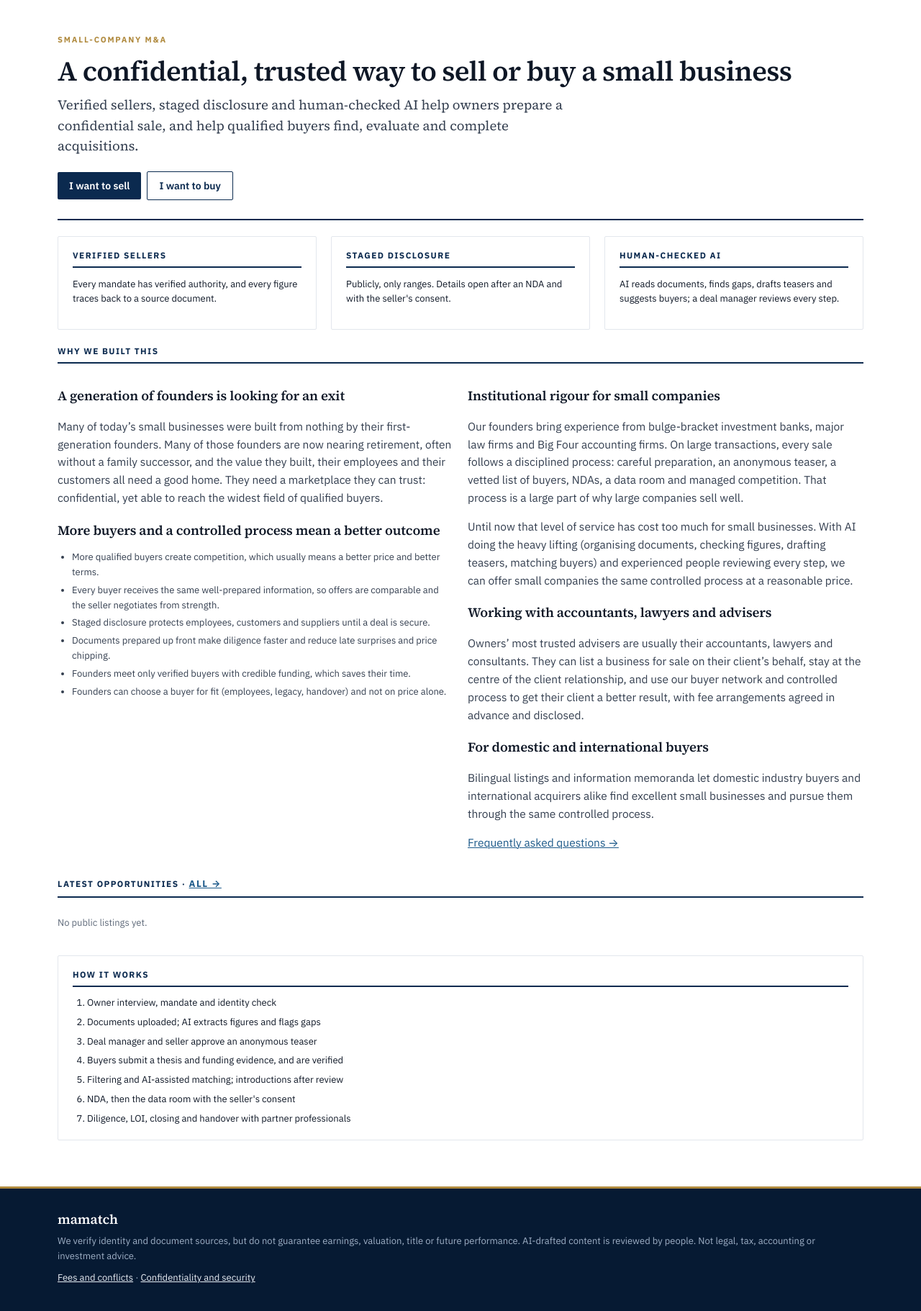
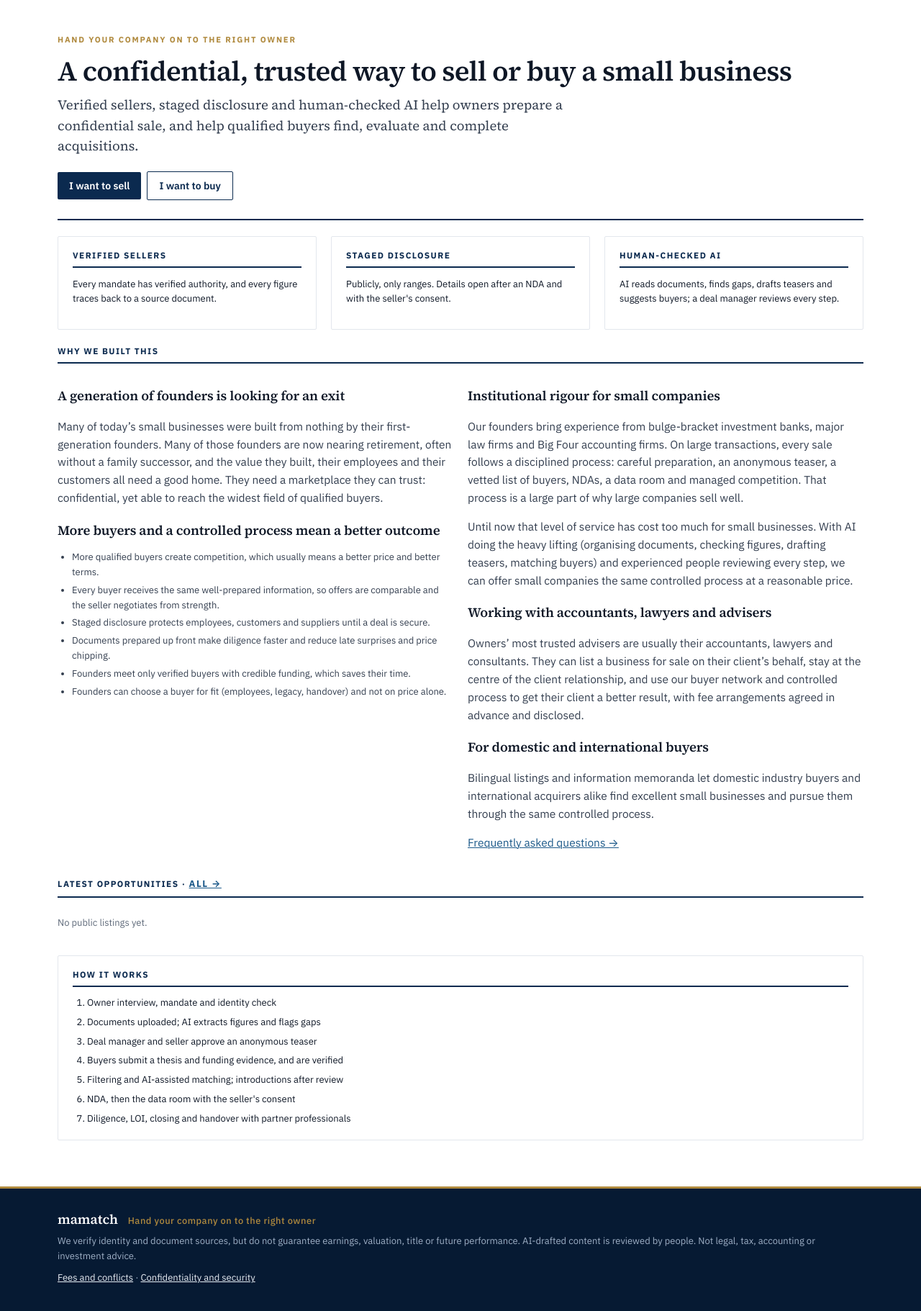
Before and after one commit to joechangaloha-sys/china-ma-match, a FastAPI app: page /en/ in a window 1280 px wide. Shown: the part 127-1948 px from the top of the page at 72% size. Run offline with FastAPI, Linux system fonts and the light colour scheme.

Commit message:
Tagline: 把企业交棒给对的人 / Hand your company on to the right owner
Shown above the homepage headline and in the footer; the brand stays mamatch for now.

Co-Authored-By: Claude Opus 5.5 <noreply@anthropic.com>

```diff
--- a/src/mamatch/web/static/style.css
+++ b/src/mamatch/web/static/style.css
@@ -164,3 +164,4 @@ footer.foot a { color: var(--on-dark); }
 .faq summary { font: 600 1.05rem/1.4 var(--serif); color: var(--ink); cursor: pointer; }
 .faq details p { margin: 8px 0 0; color: var(--ink-2); max-width: 46rem; }
 .faq h2 { margin-top: 18px; }
+.tagline { font: 500 .8rem/1.4 var(--font); color: var(--brass); margin-left: .6rem; letter-spacing: .04em; }
--- a/src/mamatch/web/templates/base.html
+++ b/src/mamatch/web/templates/base.html
@@ -62,7 +62,7 @@
 </main>
 {% if portal != 'internal' %}
 <footer class="foot"><div class="in small">
-  <span class="fbrand">mamatch</span>
+  <span class="fbrand">mamatch <span class="tagline">{{ T('把企业交棒给对的人', 'Hand your company on to the right owner') }}</span></span>
   <p>{{ T('平台核验身份与资料来源，但不保证盈利、估值、产权或未来业绩；AI 生成内容均经人工审核。不提供法律、税务、会计或投资意见。',
           'We verify identity and document sources, but do not guarantee earnings, valuation, title or future performance. AI-drafted content is reviewed by people. Not legal, tax, accounting or investment advice.') }}</p>
   <p><a href="{{ P }}/fees">{{ T('费用与利益冲突', 'Fees and conflicts') }}</a> · <a href="{{ P }}/security">{{ T('保密与安全', 'Confidentiality and security') }}</a></p>
--- a/src/mamatch/web/templates/home.html
+++ b/src/mamatch/web/templates/home.html
@@ -2,7 +2,7 @@
 {% from "_macros.html" import listing_card with context %}
 {% block body %}
 <section class="hero">
-  <span class="eyebrow">{{ T('中小企业并购', 'Small-company M&A') }}</span>
+  <span class="eyebrow">{{ T('把企业交棒给对的人', 'Hand your company on to the right owner') }}</span>
   <h1>{{ T('保密、可靠地出售或收购中小企业', 'A confidential, trusted way to sell or buy a small business') }}</h1>
   <p class="lead">{{ T('经过核验的卖方、分阶段披露、人工把关的 AI，帮助企业主准备出售，帮助合格买方找到、评估并完成收购。',
                      'Verified sellers, staged disclosure and human-checked AI help owners prepare a confidential sale, and help qualified buyers find, evaluate and complete acquisitions.') }}</p>
```
Also changed, not shown: tests/test_web.py (+2 -0 lines).
